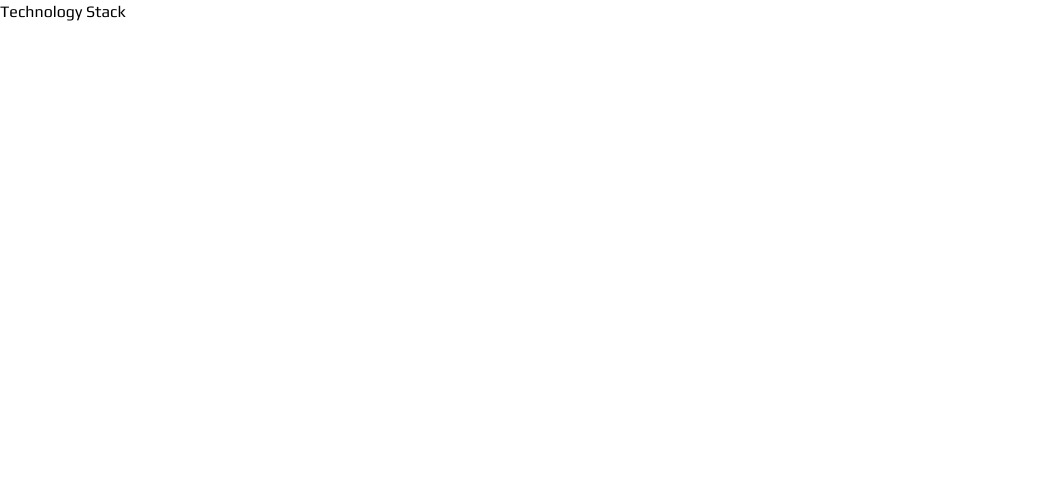
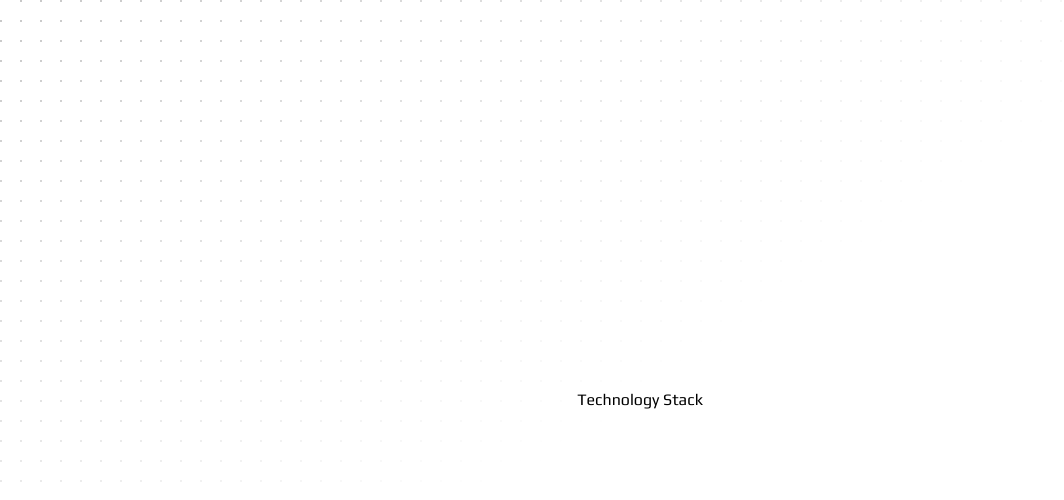
Before and after one commit to Rahul-Das-Sarma/portfolio, a Next.js app: page /tech-skills in a window 1280 px wide. Shown: the top 500 px of the page, without its empty margins (0-1064 px from the left). Built offline with nearby package versions, Linux system fonts and the light colour scheme.

Commit message:
styles: add background to tech category

```diff
--- a/src/app/tech-skills/page.tsx
+++ b/src/app/tech-skills/page.tsx
@@ -1,11 +1,15 @@
 "use client";
 import React from "react";
 import { motion } from "framer-motion";
+import DotPattern from "@/components/magicui/dot-pattern";
+import { cn } from "@/lib/utils";
+// import FlickeringGrid from "@/components/magicui/flickering-grid";
+
 type Props = {};
 
 const PageOne = (props: Props) => {
   return (
-    <div>
+    <div className="relative flex h-[100vh] w-full items-center justify-center overflow-hidden rounded-lg  bg-background p-20 md:shadow-xl">
       <motion.div
         initial={{ scale: 0 }}
         animate={{ rotate: 360, scale: 1 }}
@@ -18,6 +22,17 @@
       >
         Technology Stack
       </motion.div>
+
+      <DotPattern
+        width={20}
+        height={20}
+        cx={1}
+        cy={1}
+        cr={1}
+        className={cn(
+          "[mask-image:linear-gradient(to_bottom_right,white,transparent,transparent)] "
+        )}
+      />
     </div>
   );
 };
--- /dev/null
+++ b/src/components/magicui/dot-pattern.tsx
@@ -0,0 +1,56 @@
+import { useId } from "react";
+
+import { cn } from "@/lib/utils";
+
+interface DotPatternProps {
+  width?: any;
+  height?: any;
+  x?: any;
+  y?: any;
+  cx?: any;
+  cy?: any;
+  cr?: any;
+  className?: string;
+  [key: string]: any;
+}
+export function DotPattern({
+  width = 16,
+  height = 16,
+  x = 0,
+  y = 0,
+  cx = 1,
+  cy = 1,
+  cr = 1,
+  className,
+  ...props
+}: DotPatternProps) {
+  const id = useId();
+
+  return (
+    <svg
+      aria-hidden="true"
+      className={cn(
+        "pointer-events-none absolute inset-0 h-full w-full fill-neutral-400/80",
+        className,
+      )}
+      {...props}
+    >
+      <defs>
+        <pattern
+          id={id}
+          width={width}
+          height={height}
+          patternUnits="userSpaceOnUse"
+          patternContentUnits="userSpaceOnUse"
+          x={x}
+          y={y}
+        >
+          <circle id="pattern-circle" cx={cx} cy={cy} r={cr} />
+        </pattern>
+      </defs>
+      <rect width="100%" height="100%" strokeWidth={0} fill={`url(#${id})`} />
+    </svg>
+  );
+}
+
+export default DotPattern;
--- a/src/components/ui-player.tsx
+++ b/src/components/ui-player.tsx
@@ -5,11 +5,13 @@
 import { GrChapterPrevious } from "react-icons/gr";
 import { MdOutlineMenuBook } from "react-icons/md";
 import PopupMenu from "./popup-menu";
+import Link from "next/link";
+import { useRouter } from "next/navigation";
 export type IconProps = React.HTMLAttributes<SVGElement>;
 
 export function UiPlayer() {
   const [isOpen, setIsOpen] = React.useState(false);
-
+  const router = useRouter();
   const menuRef = React.useRef<HTMLDivElement>(null);
 
   // Function to handle outside click
@@ -51,7 +53,10 @@
           </DockIcon>
 
           <DockIcon className="bg-black/10 dark:bg-white/10 p-3">
-            <GrChapterNext className="size-full" />
+            <GrChapterNext
+              onClick={() => router.push("/tech-skills")}
+              className="size-full"
+            />
           </DockIcon>
         </Dock>
       </div>
```
